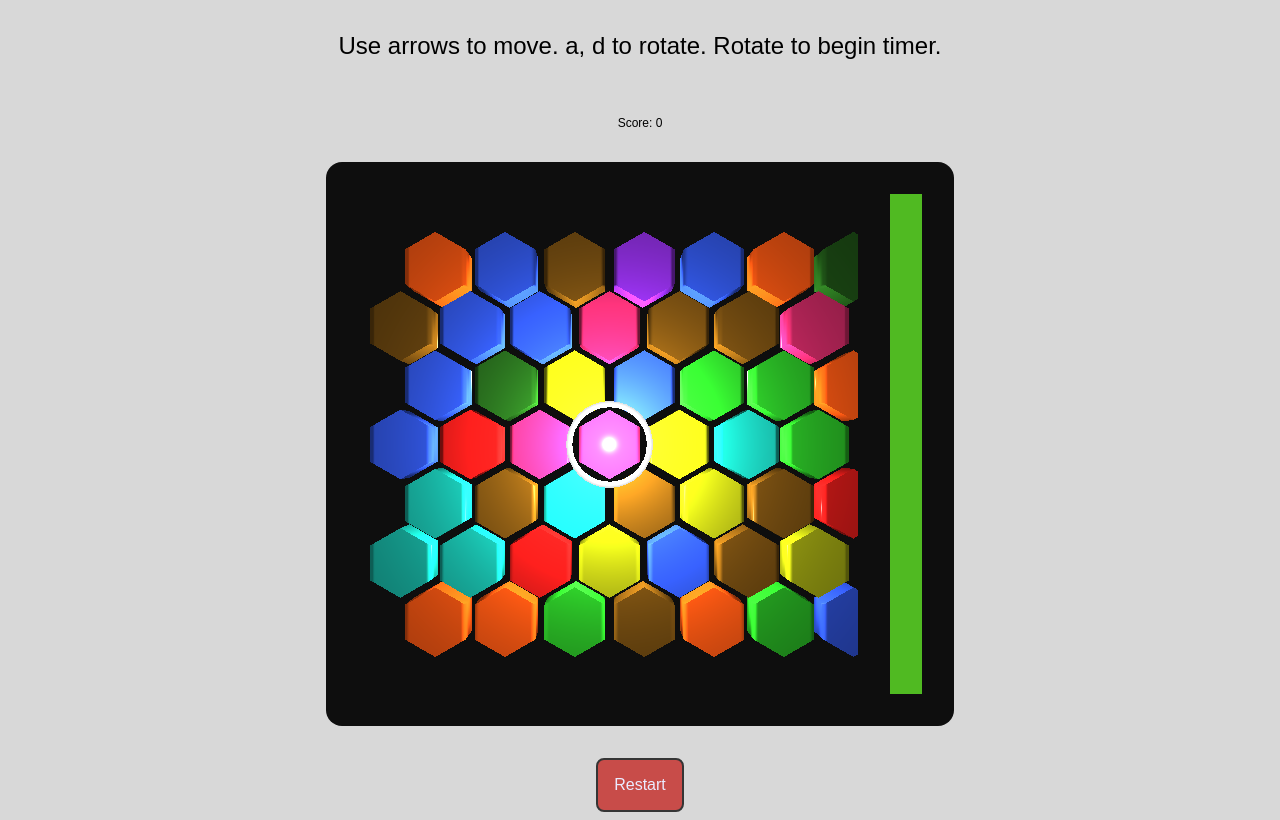
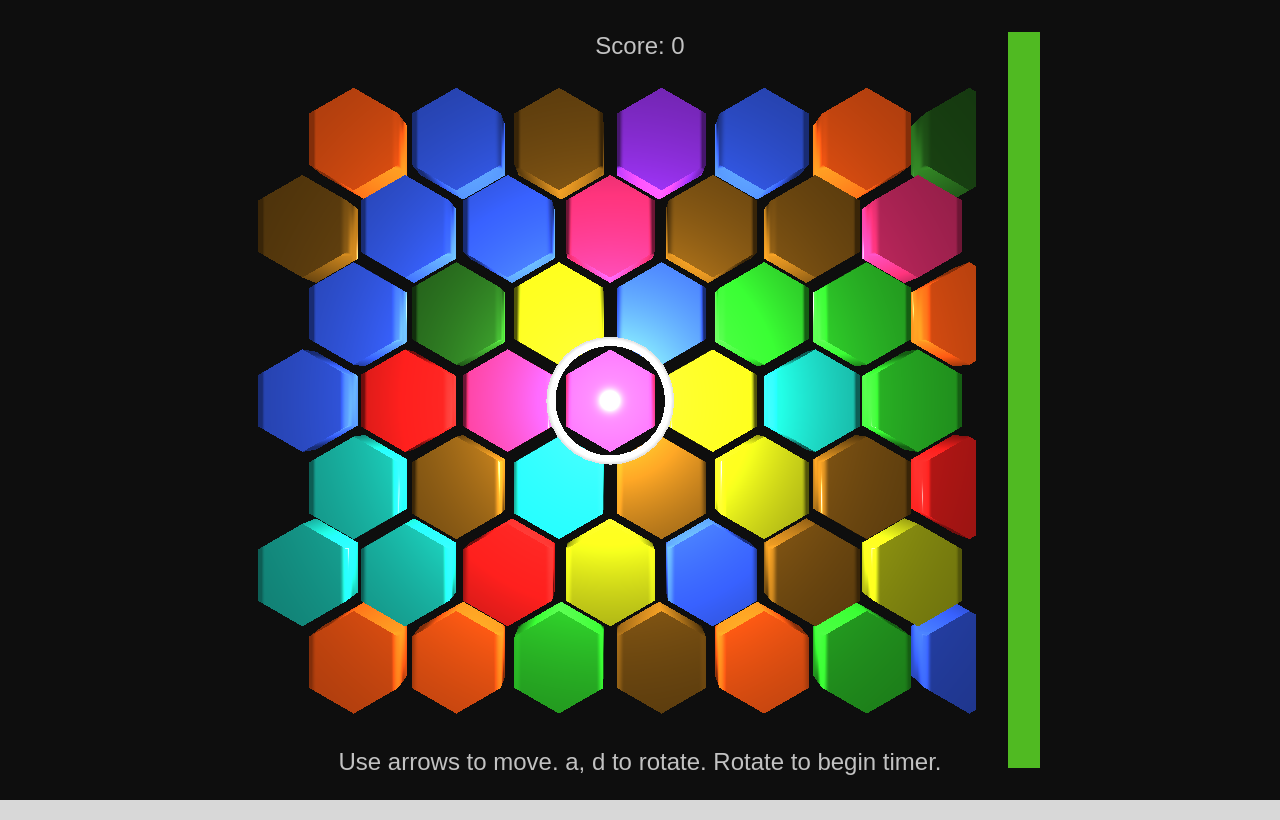
Before and after one commit to Osthekake/HexGame, a website built with Vite: page index.html in a window 1280 px wide. Built offline with nearby package versions, Linux system fonts and the light colour scheme.

Commit message:
change layout

```diff
--- a/index.html
+++ b/index.html
@@ -6,9 +6,6 @@
   <title>Hex Game</title>
 </head>
 <body>
-  <div class="vertical-flex">
-    <h3 class="instruction-text">Use arrows to move. a, d to rotate. Rotate to begin timer.</h3>
-    <span class="score-text">Score: <span class="score-points" id="points"></span></span>
   <div class="horizontal-flex content">
     <canvas id="myCanvas" >
       Your browser does not support the canvas element.
@@ -16,9 +13,15 @@
     <div id="time" ></div>
   </div>
 
+  <div class="score-container">
+    <span class="score-text">Score: <span class="score-points" id="points"></span></span>
+  </div>
+
+  <div class="overlay-container">
+    <h3 class="instruction-text">Use arrows to move. a, d to rotate. Rotate to begin timer.</h3>
     <button class="button" id="restart-button">Restart</button>
+  </div>
 
-  </div>
   <script type="module" src="/src/main.ts"></script>
 </body>
 </html>
--- a/src/canvas/canvas-2d-renderer.ts
+++ b/src/canvas/canvas-2d-renderer.ts
@@ -16,8 +16,8 @@ export class Canvas2DRenderer implements HexRenderer {
 
   constructor(canvas: HTMLCanvasElement, private config: GameConfig, private timer: GameTimer) {
     this.canvas = canvas;
-    canvas.width = config.canvas.width
-    canvas.height = config.canvas.height
+    canvas.width = 500
+    canvas.height = 500
     const ctx = canvas.getContext("2d");
     if (!ctx) throw new Error("Could not get 2d context");
     this.ctx = ctx;
--- a/src/colors.css
+++ b/src/colors.css
@@ -23,6 +23,7 @@
     --button-text-shadow-color: rgb(11, 11, 48);
 
     --text-font-family: Arial;
+    --text-color: rgb(194, 194, 194);
     --text-size-sm: 12px;
     --text-size-md: 16px;
     --text-size-lg: 24px;
--- a/src/config.ts
+++ b/src/config.ts
@@ -25,10 +25,6 @@ export interface GameConfig {
     readonly width: number;
     readonly height: number;
   };
-  readonly canvas: {
-    readonly width: number;
-    readonly height: number;
-  }
   readonly timer: {
     readonly maxTime: number;
     readonly increment: number;
@@ -51,10 +47,6 @@ export const config: GameConfig = {
   grid: {
     width: 7,
     height: 7
-  },
-  canvas: {
-    width: 500,
-    height: 500
   },
   timer: {
     maxTime: 30000,
--- a/src/grid.ts
+++ b/src/grid.ts
@@ -37,6 +37,10 @@ export class Grid implements Controllable {
   private renderer: HexRenderer;
   private numberOfColors: number;
 
+  // Callbacks for game state changes
+  onGameStart?: () => void;
+  onGameOver?: () => void;
+
   constructor(
     renderer: HexRenderer,
     pointsHTML: HTMLElement,
@@ -56,6 +60,9 @@ export class Grid implements Controllable {
   private gameOver(): void {
     this.locks += 1;
     this.highScore.enter(this.points);
+    if (this.onGameOver) {
+      this.onGameOver();
+    }
   }
 
   private randomColorIndex(){
@@ -163,7 +170,11 @@ export class Grid implements Controllable {
       return;
     this.locks += 1;
 
+    const wasNotRunning = !this.timer.isRunning();
     this.timer.startIfNotRunning(() => this.gameOver());
+    if (wasNotRunning && this.timer.isRunning() && this.onGameStart) {
+      this.onGameStart();
+    }
 
     const right = this.hexAt(this.cursor.x + 1, this.cursor.y);
     const left = this.hexAt(this.cursor.x - 1, this.cursor.y);
@@ -190,7 +201,11 @@ export class Grid implements Controllable {
       return;
     this.locks += 1;
 
+    const wasNotRunning = !this.timer.isRunning();
     this.timer.startIfNotRunning(() => this.gameOver());
+    if (wasNotRunning && this.timer.isRunning() && this.onGameStart) {
+      this.onGameStart();
+    }
 
     const right = this.hexAt(this.cursor.x + 1, this.cursor.y);
     const left = this.hexAt(this.cursor.x - 1, this.cursor.y);
--- a/src/main.css
+++ b/src/main.css
@@ -11,16 +11,6 @@
     gap: 2em;
 }
 
-#time {
-    display: flex;
-    flex-direction: column-reverse;
-
-    .timer-bar {
-        width: 2em;
-        background-color: var(--timer-color);
-
-    }
-}
 
 .instruction-text, .score-text, .button {
     font-family: var(--text-font-family);
@@ -29,10 +19,12 @@
 
 .instruction-text {
     font-size: var(--text-size-lg);
+    color: var(--text-color);
 }
 
 .score-text {
-    font-size: var(--text-size-sm);
+    font-size: var(--text-size-lg);
+    color: var(--text-color);
 }
 
 .button {
@@ -54,10 +46,76 @@
 
 body {
     background-color: var(--body-background-color);
+    margin: 0;
+    padding: 0;
+    overflow: hidden;
 }
 
 .content {
     background-color: var(--content-background-color);
-    padding: 2em;
-    border-radius: 1em;
+    position: fixed;
+    top: 0;
+    left: 0;
+    width: 100vw;
+    height: 100vh;
+    justify-content: center;
+    align-items: center;
+    gap: 2em;
 }
+
+#myCanvas {
+    aspect-ratio: 1 / 1;
+    max-width: calc(100vh - 4em);
+    max-height: calc(100vh - 4em);
+    width: auto;
+    height: auto;
+}
+
+#time {
+    display: flex;
+    flex-direction: column-reverse;
+    height: calc(100vh - 4em);
+
+    .timer-bar {
+        width: 2em;
+        background-color: var(--timer-color);
+    }
+}
+
+
+
+.score-container {
+    position: fixed;
+    top: 0;
+    left: 0;
+    width: 100vw;
+    display: flex;
+    justify-content: center;
+    padding-top: 2em;
+    z-index: 10;
+    pointer-events: none;
+}
+
+.score-container > * {
+    pointer-events: auto;
+}
+
+.overlay-container {
+    position: fixed;
+    top: 0;
+    left: 0;
+    width: 100vw;
+    height: 100vh;
+    display: flex;
+    flex-direction: column;
+    justify-content: flex-end;
+    align-items: center;
+    gap: 2em;
+    padding-bottom: 2em;
+    pointer-events: none;
+    z-index: 10;
+}
+
+.overlay-container > * {
+    pointer-events: auto;
+}
--- a/src/main.ts
+++ b/src/main.ts
@@ -20,6 +20,21 @@ if (!timeElement) {
   throw new Error("Time element not found");
 }
 
+const overlayContainer = document.querySelector(".overlay-container") as HTMLElement;
+if (!overlayContainer) {
+  throw new Error("Overlay container not found");
+}
+
+const instructionText = document.querySelector(".instruction-text") as HTMLElement;
+if (!instructionText) {
+  throw new Error("Instruction text not found");
+}
+
+const restartButton = document.getElementById("restart-button") as HTMLElement;
+if (!restartButton) {
+  throw new Error("Restart button not found");
+}
+
 
 
 // Create instances
@@ -29,6 +44,11 @@ bar.render(100);
 const timer = new Timer(bar, config.timer.maxTime, config.timer.increment);
 const highScore = new HighScore(config.highscoreEnabled);
 
+// Set initial canvas size to be square and fill available space
+const size = Math.min(window.innerHeight - 64, window.innerWidth - 64);
+canvas.width = size;
+canvas.height = size;
+
 // Create renderer based on config
 const renderer = createRenderer(
   config.renderer,
@@ -36,6 +56,14 @@ const renderer = createRenderer(
   config,
   timer
 );
+
+// Resize canvas on window resize
+window.addEventListener('resize', () => {
+  const size = Math.min(window.innerHeight - 64, window.innerWidth - 64);
+  canvas.width = size;
+  canvas.height = size;
+  renderer.render();
+});
 
 // Create Grid (Animation is created internally)
 const grid = new Grid(
@@ -50,16 +78,42 @@ const grid = new Grid(
 const inputHandler = createInputHandler(config.input);
 inputHandler.attach(grid);
 
+// Overlay visibility control
+function showGameOverUI(): void {
+  instructionText.style.display = 'none';
+  restartButton.style.display = 'block';
+}
+
+function showStartUI(): void {
+  instructionText.style.display = 'block';
+  restartButton.style.display = 'none';
+}
+
+function hideOverlay(): void {
+  instructionText.style.display = 'none';
+  restartButton.style.display = 'none';
+}
+
+// Set up game state callbacks
+grid.onGameStart = () => {
+  hideOverlay();
+};
+
+grid.onGameOver = () => {
+  showGameOverUI();
+};
+
 // Initialize the game
 grid.init();
 
+// Show start UI initially (before first rotation)
+showStartUI();
+
 // Set up event listeners
-const restartButton = document.getElementById("restart-button");
-if (restartButton) {
-  restartButton.addEventListener('click', () => {
-    grid.init();
-  });
-}
+restartButton.addEventListener('click', () => {
+  grid.init();
+  showStartUI();
+});
 
 const clearHighscoreButton = document.getElementById("clear-highscore");
 if (clearHighscoreButton) {
--- a/src/threejs/threejs-renderer.ts
+++ b/src/threejs/threejs-renderer.ts
@@ -43,7 +43,7 @@ export class ThreeJsRenderer implements HexRenderer {
         this.timer = timer
         this.scene = new Scene()
         this.scene.background = new Color(config.backgroundColor)
-        this.camera = new PerspectiveCamera(75, config.canvas.width / config.canvas.height, 0.1, 100)
+        this.camera = new PerspectiveCamera(75, canvas.width / canvas.height, 0.1, 100)
 
         // Add ambient light for general illumination
         const ambientLight = new AmbientLight(0xffffff, 1.5)
@@ -55,7 +55,7 @@ export class ThreeJsRenderer implements HexRenderer {
         this.tileWidth = 2.3
         this.tileHeight = 2.3*0.85
         this.renderer = new WebGLRenderer({canvas})
-        this.renderer.setSize(config.canvas.width, config.canvas.height)
+        this.renderer.setSize(canvas.width, canvas.height)
 
         this.materials = {}
         config.colors.forEach((color, i) => this.addMaterial(i, color))
--- a/src/timer.ts
+++ b/src/timer.ts
@@ -6,6 +6,7 @@ export interface GameTimer {
   hold(howlong: number): void;
   addTime(time: number): void;
   startIfNotRunning(onStop: () => void): void;
+  isRunning(): boolean;
 }
 
 export class Timer implements GameTimer {
```
Lines whose indentation alone changed are shown as unchanged.
